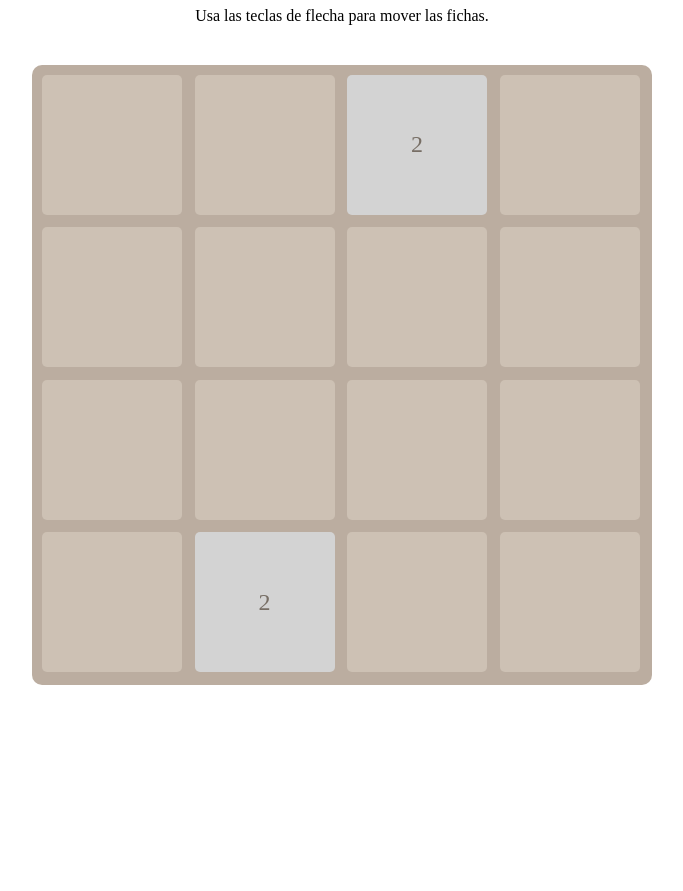
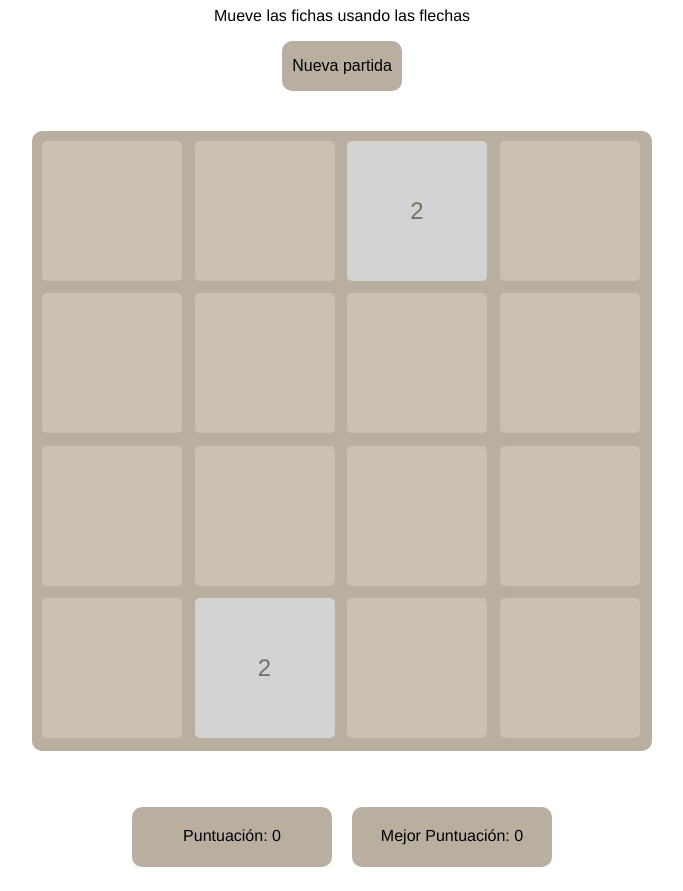
Before and after one commit to Manurl03/juego_DAW, a plain HTML site: page index.html in a window 1280 px wide. Shown: the part 73-964 px from the top of the page, without its empty margins (298-981 px from the left). Before the commit the page ends 800 px from the top, so only its background shows below. Drawn offline with Linux system fonts and the light colour scheme.

Commit message:
Arreglos

```diff
--- a/index.html
+++ b/index.html
@@ -5,28 +5,74 @@
   <meta name="viewport" content="width=device-width, initial-scale=1.0">
   <title>2048</title>
   <style>
-    .contenedor-juego {
+    .botonEmpezar{
+      height: 50px;
+      width: 120px;
+      background-color: #b9afa0;
+      border: none;
+      font-size: 16px;
+      font-style: bold;
+      border-radius: 10px;
+    }
+    .botonEmpezar:hover{
+      background: #999185;
+      cursor: pointer;
+    }
+    .contenedorJuego {
       margin: 40px auto;
       width: 600px;
       height: 600px;
       display: grid;
       grid-template-columns: 1fr 1fr 1fr 1fr;
       gap: 10px;
-      background-color: #bbada0;
+      background-color: #b9afa0;
       padding: 10px;
       border-radius: 10px;
+    }
+    .contenedorJuegoPerdido {
+      position: absolute;
+      top: 204px;
+      left: 650px;
+      width: 600px;
+      height: 600px;
+      display: grid;
+      grid-template-columns: 1fr 1fr 1fr 1fr;
+      gap: 10px;
+      background-color: rgba(0, 0, 0, 0.50);
+      color: white;
+      padding: 10px;
+      border-radius: 10px;
+      display: none;
+    }
+    .contenedorJuegoPerdido p {
+      width: 600px;
+      font-size: 80px;
+      margin: auto;
+      text-align: center;
+    }
+    .puntuacion{
+      display: flex;
+      gap: 20px;
+      justify-content: center;
+    }
+    .puntuacion p{
+      border-radius: 10px;
+      width: 200px;
+      height: 40px;
+      background-color: #b9afa0;
+      padding-top: 20px;
+      font-style: bold;
     }
     .ficha {
       width: 140px;
       height: 140px;
-      background-color: #cdc1b4;
+      background-color: #cac0b4;
       display: flex;
       justify-content: center;
       align-items: center;
       font-size: 24px;
       color: #776e65;
       border-radius: 5px;
-      transition: 0.3s;
     }
     .ficha[data-value="2"] { background-color: lightgray; }
     .ficha[data-value="4"] { background-color: lightblue; }
@@ -41,10 +87,16 @@
     .ficha[data-value="2048"] { background-color: lightseagreen; }
   </style>
 </head>
-<body style="text-align: center;">
+<body style="text-align: center; font-family: 'Franklin Gothic Medium', 'Arial Narrow', Arial, sans-serif;">
   <h1>2048</h1>
-  <p>Usa las teclas de flecha para mover las fichas.</p>
-  <div class="contenedor-juego" id="contenedorJuego"></div>
+  <p>Mueve las fichas usando las flechas</p>
+  <button onclick="inicializarJuego()" class="botonEmpezar">Nueva partida</button>
+  <div class="contenedorJuego" id="contenedorJuego"></div>
+  <div class="contenedorJuegoPerdido" id="contenedorJuegoPerdido"><p>Perdiste :/</p></div>
+  <div class="puntuacion">
+    <p>Puntuación: 0</p>
+    <p>Mejor Puntuación: 0</p>
+  </div>
   <script src="script.js"></script>
 </body>
 </html>
--- a/script.js
+++ b/script.js
@@ -16,6 +16,7 @@ function añadirFichaAleatoria() {
   juego.forEach((fila, i) => {
     fila.forEach((celda, j) => {
       if (celda === 0) fichasVacias.push({ x: i, y: j });
+      console.log(fichasVacias);
     });
   });
 
@@ -83,7 +84,7 @@ function mover(direccion) {
   if (movido) {
     añadirFichaAleatoria();
     renderizarJuego();
-    if (esFinDelJuego()) alert('¡Juego terminado!');
+    if (esFinDelJuego()) document.getElementById('contenedorJuegoPerdido').style.display = 'flex';
   }
 }
 
```
